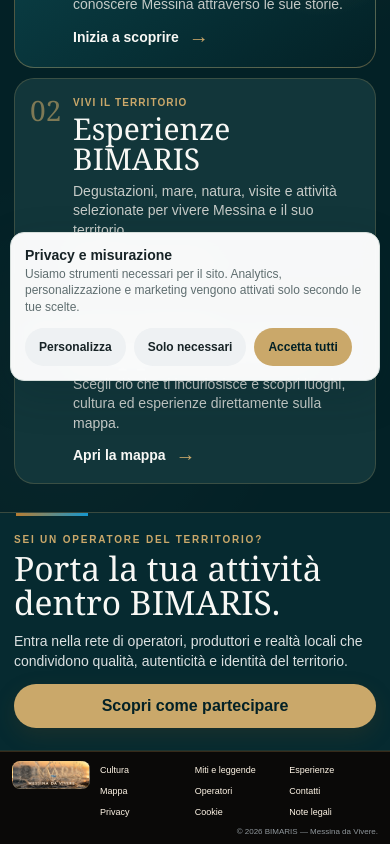
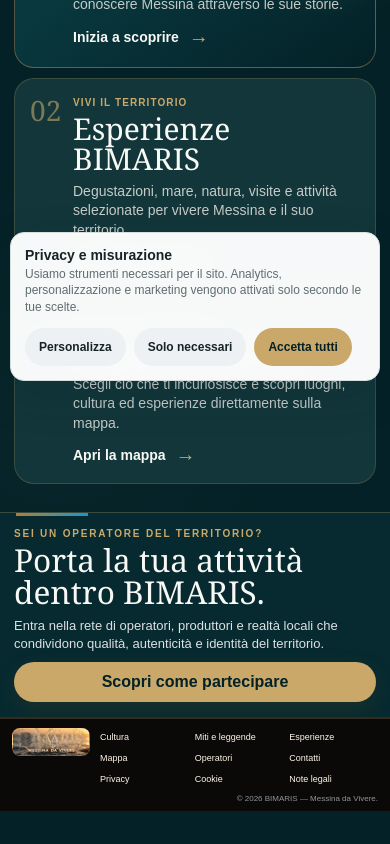
Before and after one commit to giovannibrunetto/bimaris-platform, a Next.js app in the folder apps/web/: page / in a window 390 px wide. Shown: the part 453-1297 px from the top of the page. After the commit the page ends 1264 px from the top, so only its background shows below. Built offline with nearby package versions, Linux system fonts and the light colour scheme.

Commit message:
Tighten mobile operator closing band

```diff
--- a/apps/web/app/home-journey-v2.css
+++ b/apps/web/app/home-journey-v2.css
@@ -72,18 +72,18 @@
   .home-journey-paths-v2 .home-journey-path p{font-size:14px;line-height:1.4;margin:0 0 10px}
   .home-journey-paths-v2 .home-journey-action{font-size:14px;margin-top:0}
 
-  .home-operators{padding:20px 16px 22px!important;min-height:0!important}
-  .home-operators .home-operator-inner{width:100%;grid-template-columns:1fr;gap:13px}
-  .home-operators .home-operator-inner .kicker{font-size:10px;line-height:1.35;margin:0 0 5px!important}
-  .home-operators .home-operator-inner h2{max-width:390px;font-size:clamp(31px,8.6vw,40px);line-height:1;margin:0!important}
+  .home-operators{padding:15px 16px 16px!important;min-height:0!important}
+  .home-operators .home-operator-inner{width:100%;grid-template-columns:1fr;gap:9px}
+  .home-operators .home-operator-inner .kicker{font-size:10px;line-height:1.3;margin:0 0 4px!important}
+  .home-operators .home-operator-inner h2{max-width:390px;font-size:clamp(29px,8.1vw,37px);line-height:1;margin:0!important}
   .home-operators .home-operator-copy{max-width:none}
-  .home-operators .home-operator-copy p{font-size:14px;line-height:1.42;margin:0 0 12px}
-  .home-operators .home-operator-copy .button{width:100%;min-height:44px;padding:10px 16px}
+  .home-operators .home-operator-copy p{font-size:13px;line-height:1.38;margin:0 0 9px}
+  .home-operators .home-operator-copy .button{width:100%;min-height:40px;padding:8px 14px}
 }
 
 @media(max-width:390px){
   .home-journey{padding-left:14px!important;padding-right:14px!important}
   .home-journey-paths-v2 .home-journey-path{padding-left:15px!important;padding-right:15px!important;gap:11px!important}
   .home-journey-paths-v2 .home-journey-number{flex-basis:32px;font-size:28px}
-  .home-operators{padding-left:14px!important;padding-right:14px!important}
+  .home-operators{padding:14px 14px 15px!important}
 }
```
